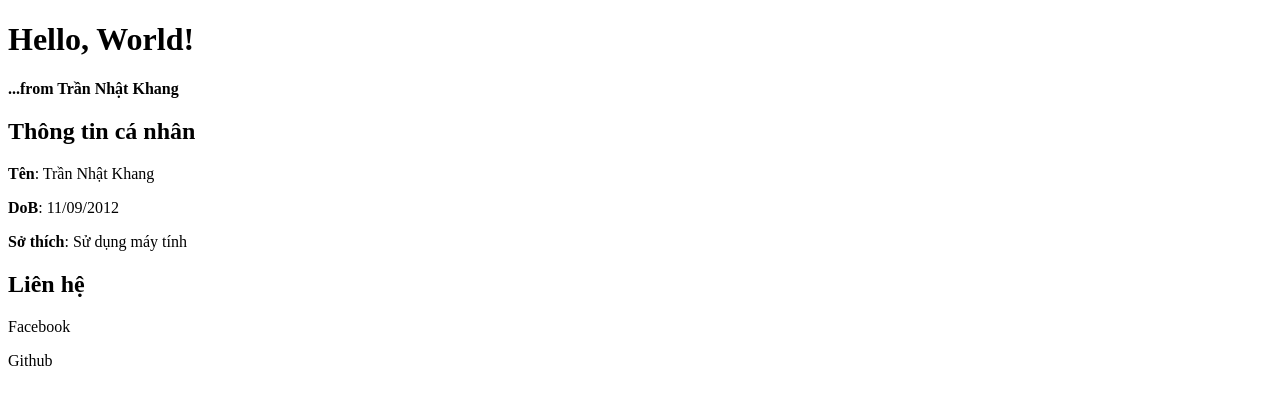
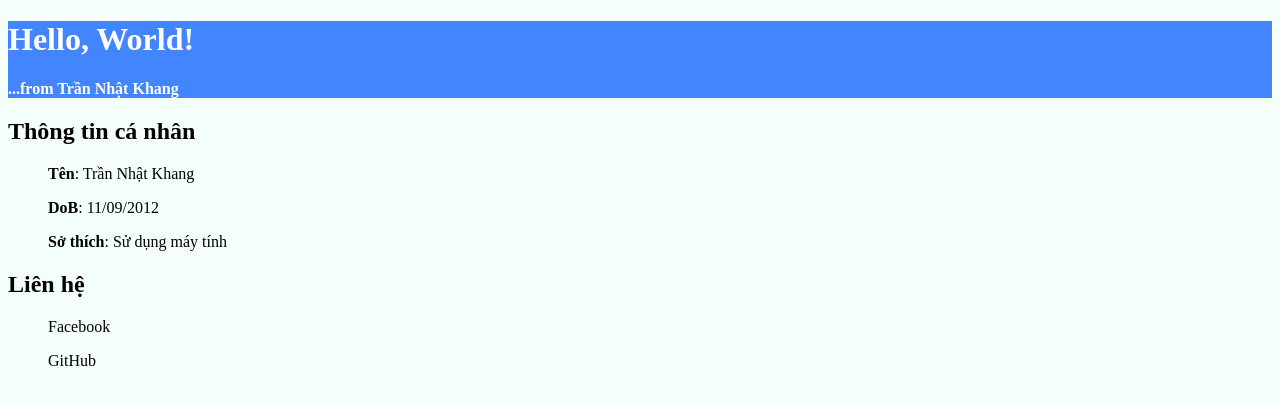
Before and after one commit to Khang1904/MindX-JS, a plain HTML site: page JSB70/SS01/user.html in a window 1280 px wide. Drawn offline with Linux system fonts and the light colour scheme.

Commit message:
Update user.html

```diff
--- a/JSB70/SS01/user.html
+++ b/JSB70/SS01/user.html
@@ -4,17 +4,29 @@
         <meta charset="utf8">
         <title>Information</title>
     </head>
-    <body>
+
+    <body style="background-color: mintcream;">
+        <div style="background-color: rgb(67, 133, 255); color:white">
             <h1>Hello, World!</h1>
             <p><b>...from Trần Nhật Khang</b></p>
+        </div>
 
+        <div>
             <h2>Thông tin cá nhân</h2>
+            <ul>
                 <p><b>Tên</b>: Trần Nhật Khang</p>
                 <p><b>DoB</b>: 11/09/2012</p>
                 <p><b>Sở thích</b>: Sử dụng máy tính</p>
+            </ul>
+        </div>
 
+        <div>
             <h2>Liên hệ</h2>
+            <ul>
                 <p>Facebook</p>
-        <p>Github</p>
+                <p>GitHub</p>
+            </ul>
+        </div>
+
     </body>
 </html>
```
Lines whose indentation alone changed are shown as unchanged.
